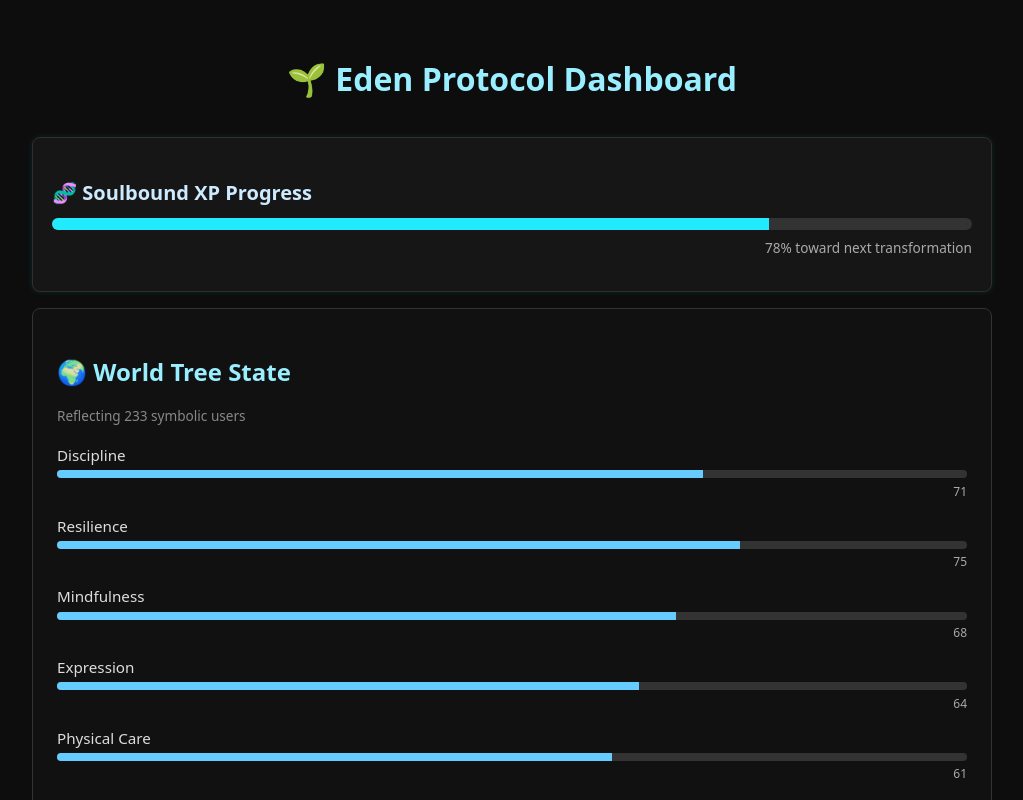
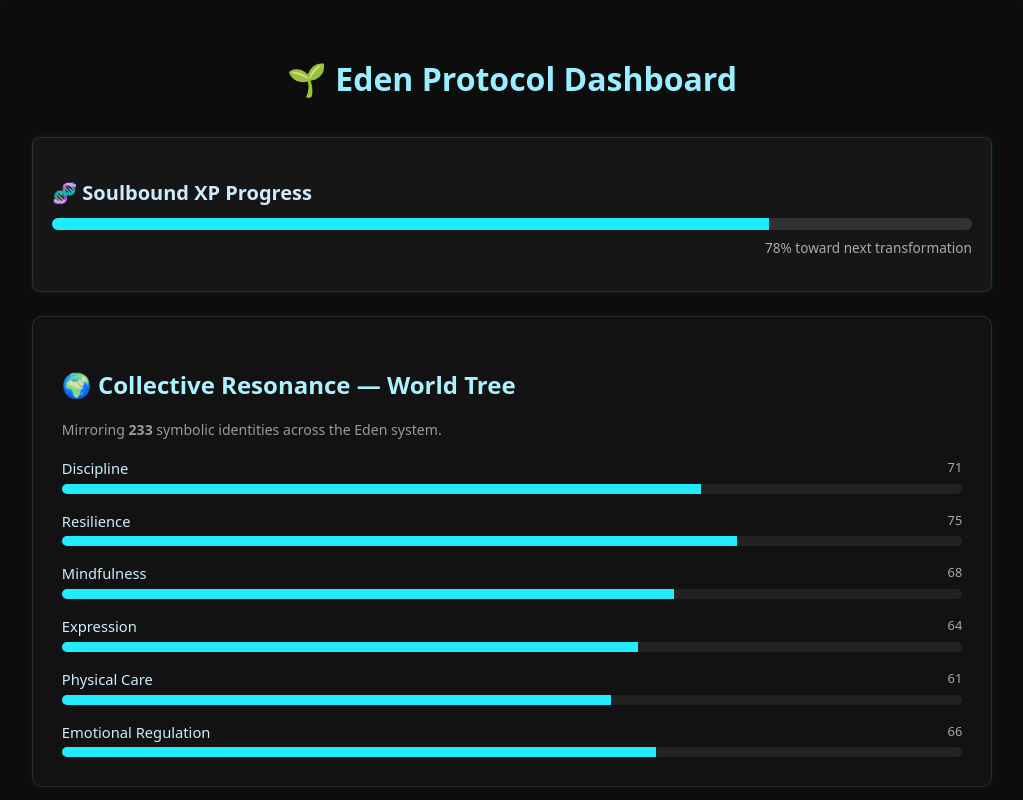
Before and after one commit to QuantumEden/eden-protocol, a React (Vite) app in the folder ui/react_web_portal/: page / in a window 1280 px wide. Shown: the top 800 px of the page, without its empty margins (128-1151 px from the left). Built offline with nearby package versions, Linux system fonts and the light colour scheme.

Commit message:
Update WorldTreeMap.tsx

```diff
--- a/ui/react_web_portal/components/WorldTreeMap.tsx
+++ b/ui/react_web_portal/components/WorldTreeMap.tsx
@@ -1,5 +1,5 @@
 // ui/react_web_portal/components/WorldTreeMap.tsx
-// Renders global aggregate of Tree of Life metrics (world state pulse)
+// Renders global aggregate of Tree of Life metrics (system resonance pulse)
 
 import React from 'react';
 
@@ -20,16 +20,20 @@ type Props = {
 const WorldTreeMap: React.FC<Props> = ({ worldTree, userCount }) => {
   return (
     <div style={styles.container}>
-      <h2 style={styles.heading}>🌍 World Tree State</h2>
-      <p style={styles.meta}>Reflecting {userCount} symbolic users</p>
+      <h2 style={styles.heading}>🌍 Collective Resonance — World Tree</h2>
+      <p style={styles.meta}>
+        Mirroring <strong>{userCount}</strong> symbolic identities across the Eden system.
+      </p>
       <div style={styles.traitList}>
         {Object.entries(worldTree).map(([trait, value]) => (
           <div key={trait} style={styles.traitBlock}>
-            <span style={styles.traitName}>{trait.replace('_', ' ')}</span>
+            <div style={styles.labelRow}>
+              <span style={styles.traitName}>{formatTrait(trait)}</span>
+              <span style={styles.traitValue}>{value}</span>
+            </div>
             <div style={styles.barOuter}>
               <div style={{ ...styles.barInner, width: `${value}%` }} />
             </div>
-            <span style={styles.traitValue}>{value}</span>
           </div>
         ))}
       </div>
@@ -37,55 +41,65 @@ const WorldTreeMap: React.FC<Props> = ({ worldTree, userCount }) => {
   );
 };
 
+// Helper to cleanly format trait names
+function formatTrait(trait: string): string {
+  return trait.replace(/_/g, ' ').replace(/\b\w/g, (l) => l.toUpperCase());
+}
+
 const styles: { [key: string]: React.CSSProperties } = {
   container: {
-    padding: '1.5rem',
-    backgroundColor: '#111',
-    border: '1px solid #333',
-    borderRadius: '8px',
-    marginTop: '1rem',
-    color: '#ddd'
+    padding: '1.8rem',
+    backgroundColor: '#121212',
+    borderRadius: '10px',
+    border: '1px solid #2c2c2c',
+    boxShadow: '0 0 10px rgba(0,255,255,0.05)',
+    marginTop: '1.5rem',
+    color: '#e6faff'
   },
   heading: {
     fontSize: '1.5rem',
-    marginBottom: '0.4rem'
+    marginBottom: '0.6rem',
+    color: '#aaf2ff'
   },
   meta: {
-    fontSize: '0.85rem',
-    color: '#888',
+    fontSize: '0.88rem',
+    color: '#9a9a9a',
     marginBottom: '1rem'
   },
   traitList: {
     display: 'grid',
     gridTemplateColumns: '1fr',
-    gap: '0.8rem'
+    gap: '1rem'
   },
   traitBlock: {
     display: 'flex',
     flexDirection: 'column'
   },
+  labelRow: {
+    display: 'flex',
+    justifyContent: 'space-between',
+    marginBottom: '0.2rem',
+    fontSize: '0.92rem'
+  },
   traitName: {
-    fontSize: '0.95rem',
-    marginBottom: '0.2rem',
-    textTransform: 'capitalize'
+    fontWeight: 500,
+    color: '#cceeff'
+  },
+  traitValue: {
+    fontSize: '0.8rem',
+    color: '#aaa'
   },
   barOuter: {
     width: '100%',
-    height: '8px',
-    backgroundColor: '#333',
-    borderRadius: '4px',
+    height: '10px',
+    backgroundColor: '#222',
+    borderRadius: '5px',
     overflow: 'hidden'
   },
   barInner: {
     height: '100%',
-    backgroundColor: '#6cf',
+    backgroundColor: '#22eaff',
     transition: 'width 0.4s ease'
-  },
-  traitValue: {
-    fontSize: '0.75rem',
-    textAlign: 'right',
-    marginTop: '0.2rem',
-    color: '#aaa'
   }
 };
 
```
